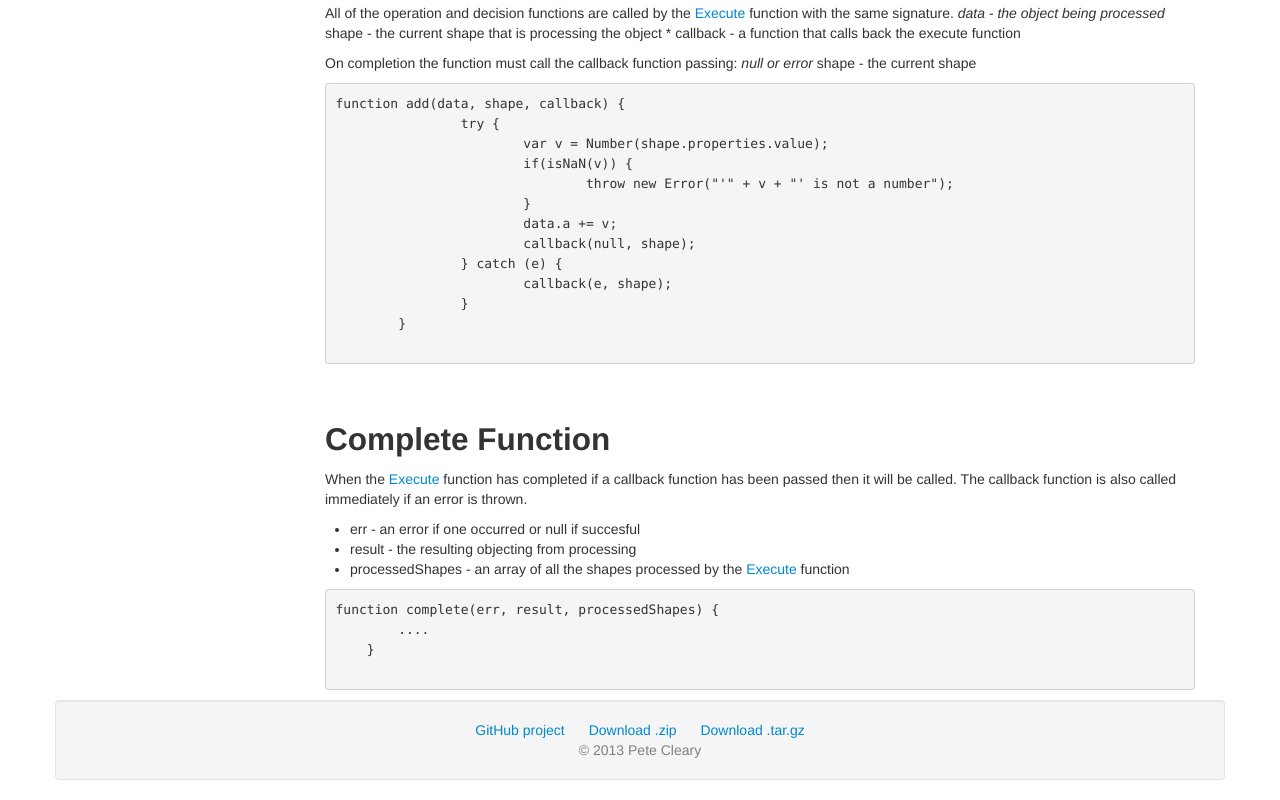
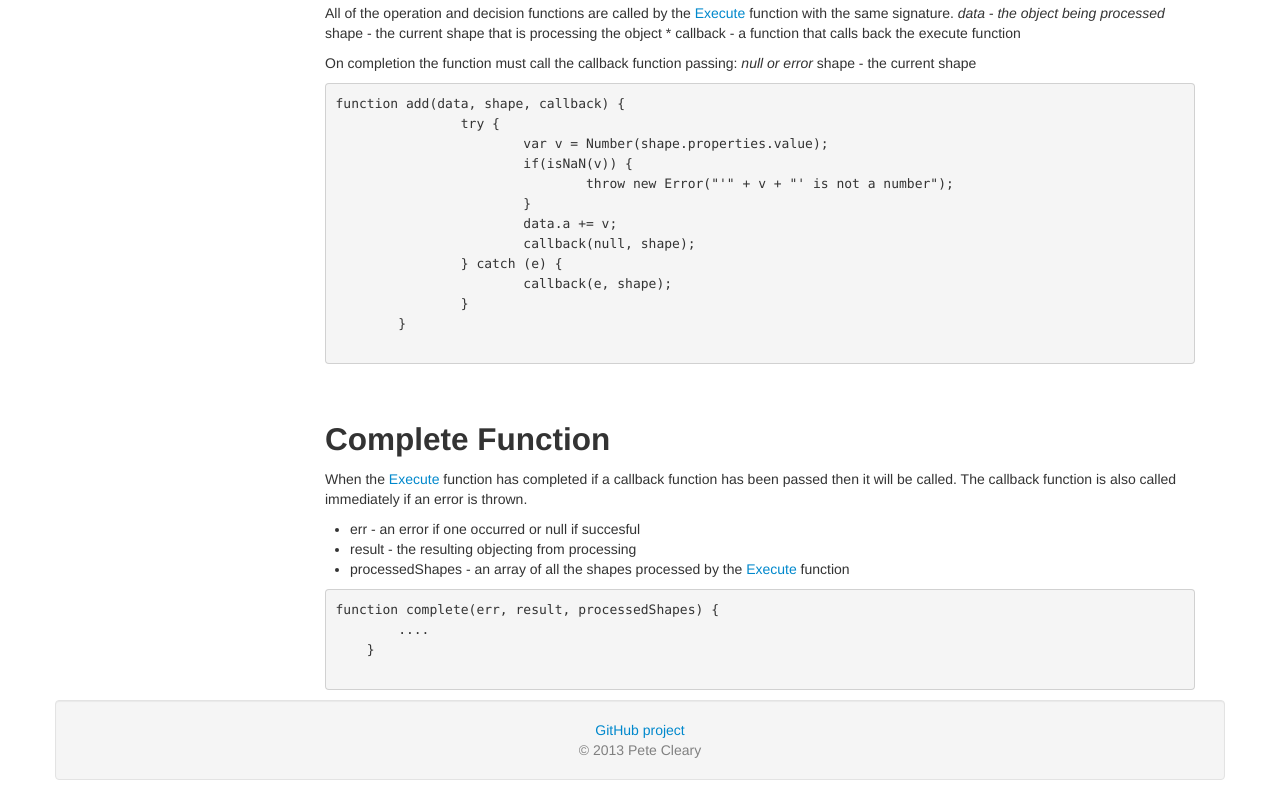
Before and after one commit to petecleary/DecisionTreeJS, a plain HTML site: page documentation.html in a window 1280 px wide. Shown: the part 3861-4661 px from the top of the page. Drawn offline with Linux system fonts and the light colour scheme.

Commit message:
Altered footer

```diff
--- a/documentation.html
+++ b/documentation.html
@@ -366,12 +366,6 @@ decisionTree.execute(shape, data, app1.complete, { "app1": app1, "app2": app2 })
           <li>
             <a href="https://github.com/petecleary/decisiontreejs" target="_blank" onclick="_gaq.push(['_trackEvent', 'Footer actions', 'Footer links', 'GitHub project']);">GitHub project</a>
           </li>
-          <li>
-            <a href="https://github.com/petecleary/decisiontreejs/zipball/master" target="_blank" onclick="_gaq.push(['_trackEvent', 'Footer actions', 'Footer links', 'Download .zip']);">Download .zip</a>
-          </li>
-          <li>
-            <a href="https://github.com/petecleary/decisiontreejs/tarball/maste" target="_blank" onclick="_gaq.push(['_trackEvent', 'Footer actions', 'Footer links', 'Download .tar.gz']);">Download .tar.gz</a>
-          </li>
         </ul>
         <ul class="footer-links">
             <li>&copy; 2013 Pete Cleary</li>
```
Also changed, not shown: download.html (+0 -6 lines), examples/Browser-BasicApp/index.html (+0 -6 lines), examples/Browser-Simple/index.html (+0 -6 lines), examples/Node-BasicApp/index.html (+0 -6 lines), getting-started.html (+0 -6 lines), index.html (+0 -6 lines).
